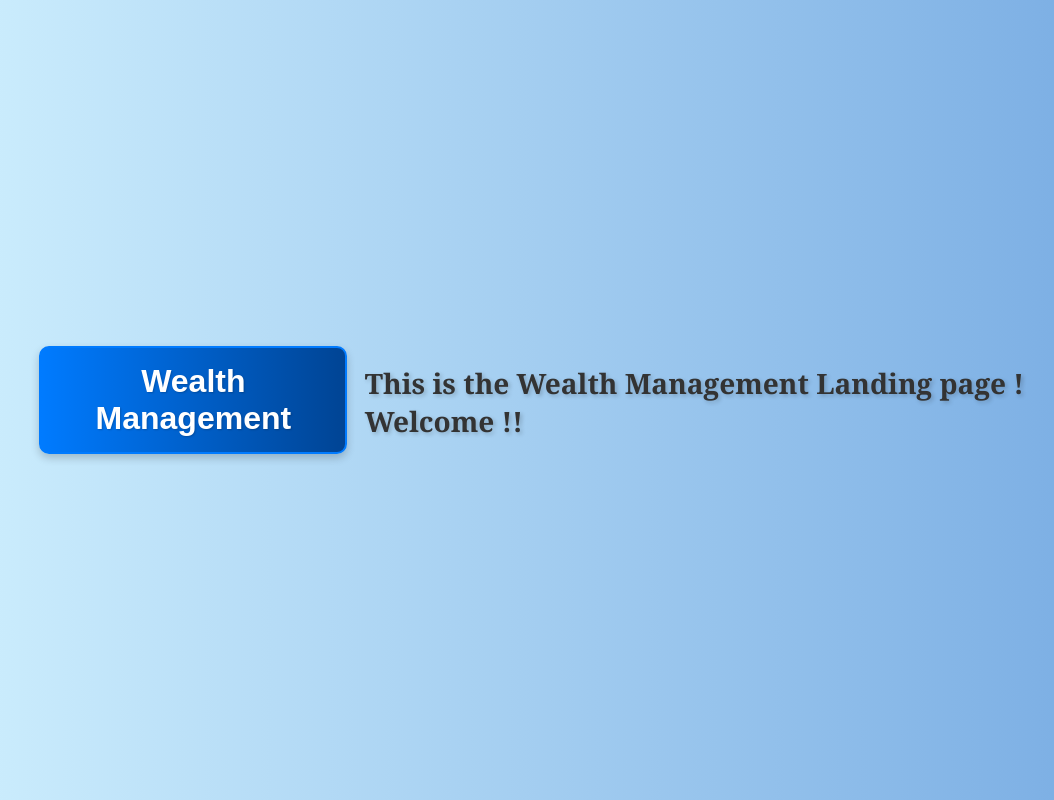
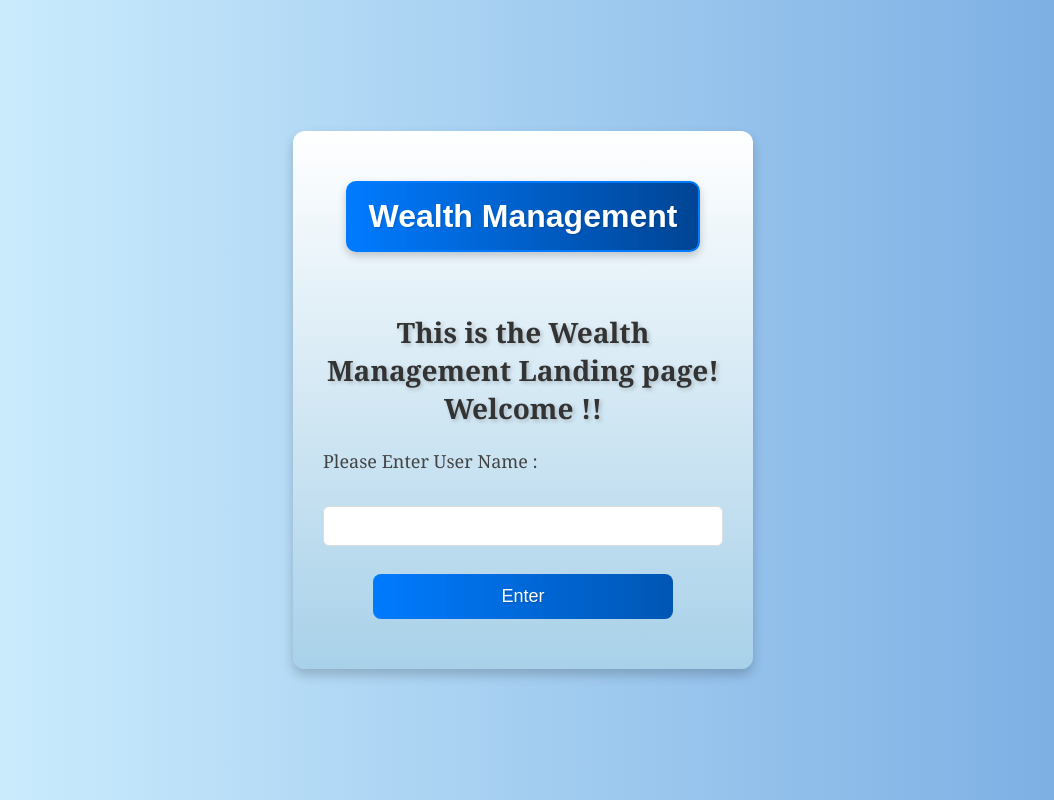
Before and after one commit to gitansha/AI_Big_Data_in_business, a Flask app: page / in a window 1280 px wide. Shown: the whole page, without its empty margins (117-1171 px from the left). Run offline with Flask 3, Linux system fonts and the light colour scheme.

Commit message:
added uname

```diff
--- a/app.py
+++ b/app.py
@@ -8,5 +8,11 @@ app = Flask(__name__)
 def index():
     return(render_template('index.html'))
 
+
+@app.route('/main',methods=['GET','POST'])
+def main():
+    name = request.form.get("uname")
+    return(render_template('main.html'))
+
 if __name__ == "__main__":
     app.run(port = 1111)
--- a/static/styles.css
+++ b/static/styles.css
@@ -10,7 +10,7 @@ body {
 }
 
 .container {
-    background: linear-gradient(to bottom, #ffffff, #f9f9f9); /* Classic gradient */
+    background: linear-gradient(to bottom, #ffffff, #a8d1e9); /* Classic gradient */
     padding: 30px;
     border-radius: 12px;
     box-shadow: 0 6px 12px rgba(0, 0, 0, 0.2);
@@ -91,8 +91,15 @@ input, button {
 p {
     margin-top: 20px;
     font-size: 18px;
-    color: #333;
-    font-family: 'Courier New', Courier, monospace;
+    color: #444;
+    font-family: 'Georgia', serif;
+    line-height: 1.6; /* Improves readability */
+    text-align: justify;
+}
+
+p:hover {
+    background-color: rgba(0, 123, 255, 0.1); /* Light blue background on hover */
+    transform: translateY(-2px); /* Moves slightly upward on hover */
 }
 
 p a {
--- a/templates/index.html
+++ b/templates/index.html
@@ -7,15 +7,21 @@
 </head>
 
 <body>
-    <div class=“container>
+    <div class="container">
         <h1>Wealth Management</h1>
-        <p class="small-text">{{r}}</p>
-        <!-- Your other HTML content goes here -->
+        <br>
+        <H2> This is the Wealth Management Landing page!
+            <br> Welcome !!
+        </H2>
+        <p> Please Enter User Name : </p>
+        <form action = "/main" method="post">
+            <p><input type = "text" name = "uname"></p>
+            <input type = "submit" value = "Enter">
+        </p>
+        </form>
         <script src="{{ url_for('static', filename='script.js') }}"></script>
     </div>
-    <br>
-    <H2> This is the Wealth Management Landing page !
-        <br> Welcome !!
-    </H2>
+
+
 
 </body>
```
Also changed, not shown: templates/main.html (added, +15 -0 lines).
